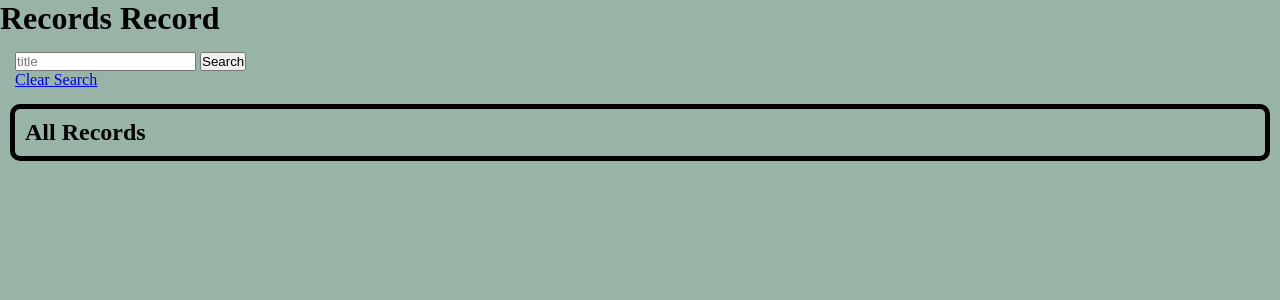
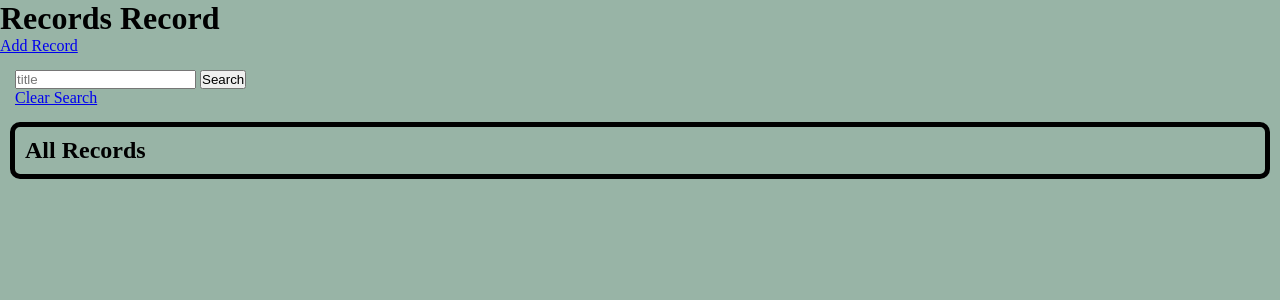
Before and after one commit to aggarabedian/finch_collector, a Django app: page /records/ in a window 1280 px wide. Shown: the top 300 px of the page. Run offline with Django 3.2, Linux system fonts and the light colour scheme; data that the repository does not hold is empty.

Commit message:
Adds record detail view, links from all records

```diff
--- a/main_app/templates/record_list.html
+++ b/main_app/templates/record_list.html
@@ -5,7 +5,7 @@
 {% block content %}
 
 <h1>Records Record</h1>
-
+<a href="{% url "record_create" %}">Add Record</a>
 <form class="search_bar" method="get">
   <div>
   <input class="input" type="text" name="title" placeholder="title">
@@ -22,7 +22,9 @@
       <p>
       {{record.artist}}
       {{record.year}}
-      <img src="{{record.img}}" alt="{{record.title}}">
+        <a href="{% url "record_detail" record.pk %}">
+        <img src="{{record.img}}" alt="{{record.title}}">
+        </a>
       </p>
     </div>
     {% endfor %}
--- a/main_app/urls.py
+++ b/main_app/urls.py
@@ -5,4 +5,7 @@ urlpatterns = [
   path("", views.Home.as_view(), name="home"),
   path("about/", views.About.as_view(), name="about"),
   path("records/", views.Records.as_view(), name="record_list"),
+  path("records/new/", views.RecordCreate.as_view(), name = "record_create"),
+  path("records/<int:pk>/", views.RecordDetail.as_view(), name = "record_detail"),
+  path("records/<int:pk>/update/", views.RecordUpdate.as_view(), name = "record_update"),
 ]
--- a/main_app/views.py
+++ b/main_app/views.py
@@ -1,7 +1,7 @@
 from django.shortcuts import render
 from django.views import View
 from django.http import HttpResponse
-from django.views.generic.base import TemplateView
+from django.views.generic import TemplateView, DetailView, CreateView, UpdateView
 from .models import Record
 
 # Create your views here.
@@ -26,3 +26,20 @@ class Records(TemplateView):
       context["records"] = Record.objects.all()
       context["header"] = "All Albums"
     return context
+
+class RecordCreate(CreateView):
+  model = Record
+  fields = ["title", "img", "artist", "year"]
+  template_name = "record_create.html"
+  success_url = "/records/"
+
+class RecordDetail(DetailView):
+  model = Record
+  template_name = "record_detail.html"
+
+
+class RecordUpdate(UpdateView):
+  model = Record
+  fields = ["title", "img", "artist", "year"]
+  template_name = "record_update.html"
+  success_url = "/records/"
```
Also changed, not shown: main_app/templates/record_create.html (added, +15 -0 lines), main_app/templates/record_detail.html (added, +14 -0 lines), main_app/templates/record_update.html (added).
